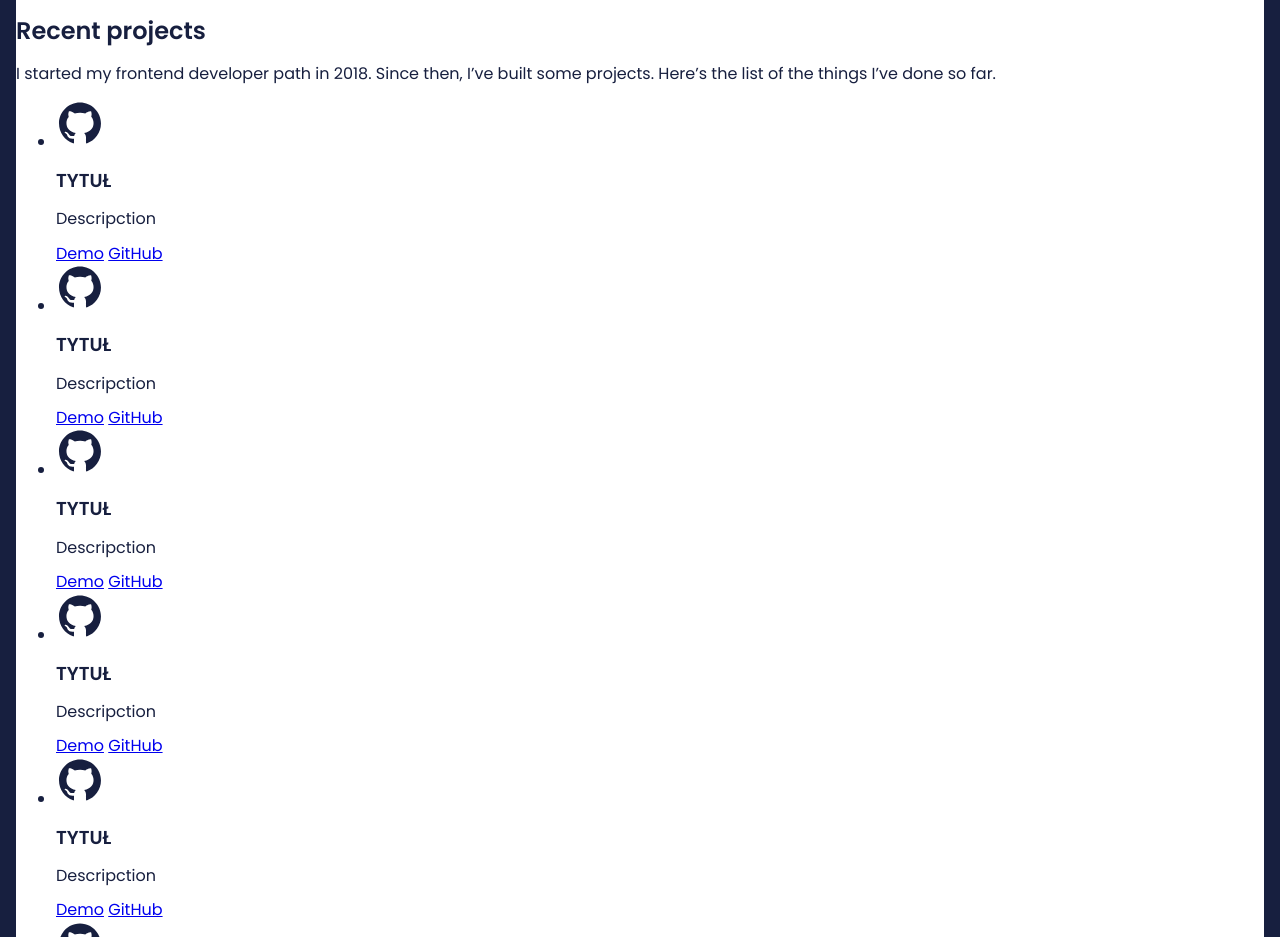
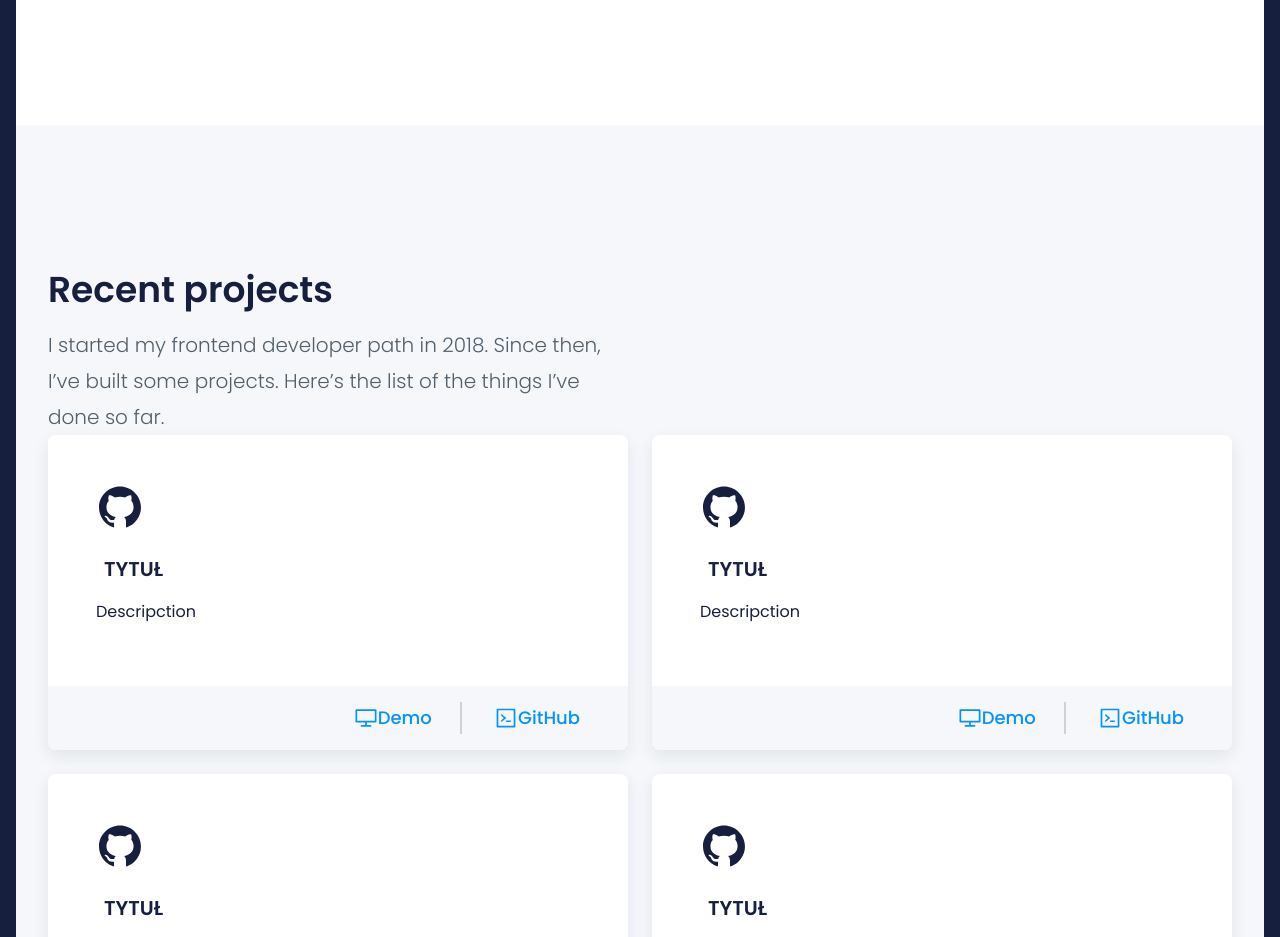
Before and after one commit to mariuszrukowicz/mariuszrukowicz.github.io, a website: page src/content/index.html in a window 1280 px wide. Shown: the part 1863-2800 px from the top of the page. Drawn offline with nearby package versions, Linux system fonts and the light colour scheme; files that its build step writes are made by us from their sources; files whose address does not match are found by name.

Commit message:
feat: desktop styles for project section

```diff
--- a/src/content/index.html
+++ b/src/content/index.html
@@ -58,7 +58,7 @@
 
 
 
-    <section class="skills-list skills-list--violet" >
+    <section class="skills-list skills-list--violet">
       <h3 class="skills-list__title">Know something about</h3>
       <ul class="skills-list__list">
         <li class="skills-list__item">JavaScript ES6+ features </li>
@@ -88,67 +88,79 @@
   </section>
   <section id="my-projects" class="projects">
     <h2 class="projects__title">Recent projects</h2>
+    <div class="container">
       <p class="projects__description"> I started my frontend developer path in 2018. Since then, I’ve built some
         projects. Here’s the list of the things I’ve done so far.</p>
       <ul class="projects-list">
         <li class="project">
+          <div class="project__container">
             <img class="project__logo" src="assets/img/github.svg" alt="">
             <h3 class="project__title"> TYTUŁ</h3>
             <p class="project__description">Descripction</p>
-        <div class="project__footer"></div>
-        <a class="project__link" href="#" title="Demo">Demo</a>
-        <a class="project__link" href="#" title="Source code">GitHub</a>
+          </div>
+          <div class="project__footer">
+            <a class="project__link project__link--demo " href="#" title="Demo">Demo</a>
+            <a class="project__link project__link--code" href="#" title="Source code">GitHub</a>
+          </div>
         </li>
         <li class="project">
+          <div class="project__container">
             <img class="project__logo" src="assets/img/github.svg" alt="">
             <h3 class="project__title"> TYTUŁ</h3>
             <p class="project__description">Descripction</p>
-        <div class="project__footer"></div>
-        <a class="project__link" href="#" title="Demo">Demo</a>
-        <a class="project__link" href="#" title="Source code">GitHub</a>
+          </div>
+          <div class="project__footer">
+            <a class="project__link project__link--demo " href="#" title="Demo">Demo</a>
+            <a class="project__link project__link--code" href="#" title="Source code">GitHub</a>
+          </div>
         </li>
         <li class="project">
+          <div class="project__container">
             <img class="project__logo" src="assets/img/github.svg" alt="">
             <h3 class="project__title"> TYTUŁ</h3>
             <p class="project__description">Descripction</p>
-        <div class="project__footer"></div>
-        <a class="project__link" href="#" title="Demo">Demo</a>
-        <a class="project__link" href="#" title="Source code">GitHub</a>
+          </div>
+          <div class="project__footer">
+            <a class="project__link project__link--demo " href="#" title="Demo">Demo</a>
+            <a class="project__link project__link--code" href="#" title="Source code">GitHub</a>
+          </div>
         </li>
         <li class="project">
+          <div class="project__container">
             <img class="project__logo" src="assets/img/github.svg" alt="">
             <h3 class="project__title"> TYTUŁ</h3>
             <p class="project__description">Descripction</p>
-        <div class="project__footer"></div>
-        <a class="project__link" href="#" title="Demo">Demo</a>
-        <a class="project__link" href="#" title="Source code">GitHub</a>
+          </div>
+          <div class="project__footer">
+            <a class="project__link project__link--demo " href="#" title="Demo">Demo</a>
+            <a class="project__link project__link--code" href="#" title="Source code">GitHub</a>
+          </div>
         </li>
         <li class="project">
+          <div class="project__container">
             <img class="project__logo" src="assets/img/github.svg" alt="">
             <h3 class="project__title"> TYTUŁ</h3>
             <p class="project__description">Descripction</p>
-        <div class="project__footer"></div>
-        <a class="project__link" href="#" title="Demo">Demo</a>
-        <a class="project__link" href="#" title="Source code">GitHub</a>
+          </div>
+          <div class="project__footer">
+            <a class="project__link project__link--demo " href="#" title="Demo">Demo</a>
+            <a class="project__link project__link--code" href="#" title="Source code">GitHub</a>
+          </div>
         </li>
         <li class="project">
+          <div class="project__container">
             <img class="project__logo" src="assets/img/github.svg" alt="">
             <h3 class="project__title"> TYTUŁ</h3>
             <p class="project__description">Descripction</p>
-        <div class="project__footer"></div>
-        <a class="project__link" href="#" title="Demo">Demo</a>
-        <a class="project__link" href="#" title="Source code">GitHub</a>
-      </li>
-      <li class="project">
-        <img class="project__logo" src="assets/img/github.svg" alt="">
-        <h3 class="project__title"> TYTUŁ</h3>
-        <p class="project__description">Descripction</p>
-        <div class="project__footer"></div>
-        <a class="project__link" href="#" title="Demo">Demo</a>
-        <a class="project__link" href="#" title="Source code">GitHub</a>
+          </div>
+          <div class="project__footer">
+            <a class="project__link project__link--demo " href="#" title="Demo">Demo</a>
+            <a class="project__link project__link--code" href="#" title="Source code">GitHub</a>
+          </div>
         </li>
       </ul>
   </section>
+  </div>
   <footer class="contact" id="contact">
     <h2 class="contact__title">Contact me</h2>
     <p class="contact__description">I’m open for new opportunities. If you have one for me we should talk!</p>
--- a/src/scss/_variables.scss
+++ b/src/scss/_variables.scss
@@ -5,3 +5,4 @@ $gray: #52606D;
 $blue: #0593FB;
 $dark-Blue:#2251CC;
 $green: #06C847;
+$light-gray: #F5F7FA;
--- a/src/scss/main.scss
+++ b/src/scss/main.scss
@@ -3,6 +3,7 @@
 @import url('https://fonts.googleapis.com/css?family=Poppins:300,400,500,600&display=swap&subset=latin-ext');
 @import "modules/hero.scss";
 @import "modules/skills.scss";
+@import "modules/projects.scss";
 
 
 html {
@@ -21,3 +22,7 @@ body {
   font-family: 'Poppins', sans-serif;
   border: 16px solid $big-Stone;
 }
+.container{
+  max-width: 1184px;
+  margin: 0 auto;
+}
--- /dev/null
+++ b/src/scss/modules/projects.scss
@@ -0,0 +1,108 @@
+.projects {
+    background: $light-gray;
+    padding: 8rem 0;
+
+    &__description {
+        font-weight: 300;
+        font-size: 1.25rem;
+        line-height: 2.25rem;
+        color: $gray;
+        max-width: 580px;
+        margin: 0;
+    }
+
+    &__title {
+        font-size: 2.25rem;
+        margin: 0 auto;
+        font-style: normal;
+        font-weight: 600;
+        padding: 1rem 0;
+        max-width: 1184px;
+    }
+}
+
+.projects-list {
+    display: grid;
+    grid-template-columns: 1fr 1fr;
+    column-gap: 1.5rem;
+    row-gap: 1.5rem;
+    margin: 0;
+    padding: 0;
+    list-style-type: none;
+}
+
+.project {
+    background: #ffffff;
+    box-shadow: 0px 6px 16px rgba(24, 41, 67, 0.09);
+    border-radius: 8px;
+    overflow: hidden;
+
+
+    &__container {
+        padding: 3rem;
+    }
+
+    &__decription {
+        font-style: normal;
+        font-weight: 300;
+        font-size: 1.125rem;
+        line-height: 2rem;
+    }
+
+    &__footer {
+        background: $light-gray;
+        padding: 1rem 3rem;
+        text-align: right;
+    }
+
+    &__link {
+        color: $blue;
+        font-weight: 500;
+        font-size: 18px;
+        text-decoration: none;
+        line-height: 32px;
+        display: inline-flex;
+        align-items: center;
+
+        &+& {
+            margin-left: 50px;
+            position: relative;
+            &::after {
+                content: '';
+                height: 32px;
+                width: 2px;
+                background: #CBD2D9;
+                display: block;
+                position: absolute;
+                left: -26px;
+                pointer-events: none;
+
+            }
+
+
+        }
+
+        &::before {
+            content: '';
+            display: block;
+            margin-left: 8px;
+            width: 24px;
+            height: 24px;
+
+            background: url('../assets/img/demo.svg') center center no-repeat;
+        }
+
+        &--code::before {
+            background: url('../assets/img/source.svg') center center no-repeat;
+        }
+
+    }
+
+    &__title {
+        font-style: normal;
+        font-weight: 600;
+        font-size: 1.25rem;
+        line-height: 2.25rem;
+        margin: 1rem 0.5rem;
+    }
+}
--- a/src/scss/modules/skills.scss
+++ b/src/scss/modules/skills.scss
@@ -1,6 +1,6 @@
 .skills {
     max-width: 1184px;
-    margin: 0 auto;
+    margin: 0 auto 8rem;
 
     &__title {
         font-size: 2.25rem;
```
Also changed, not shown: src/assets/img/source.svg (renamed from src/assets/img/sourse.svg). Lines whose indentation alone changed are shown as unchanged.
